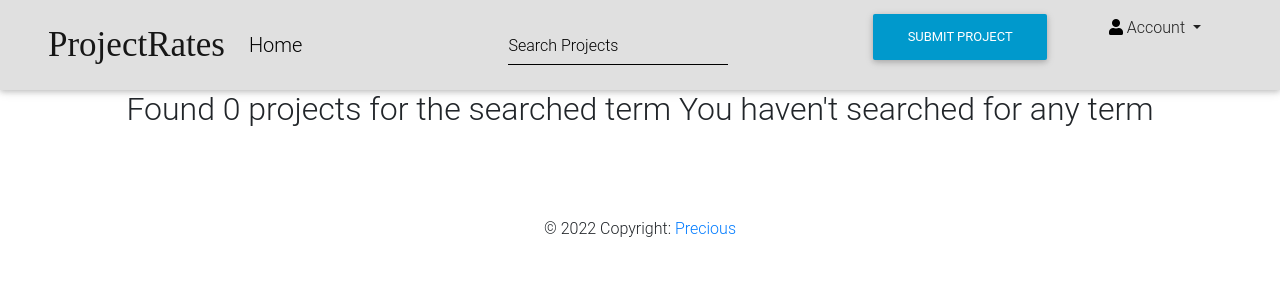
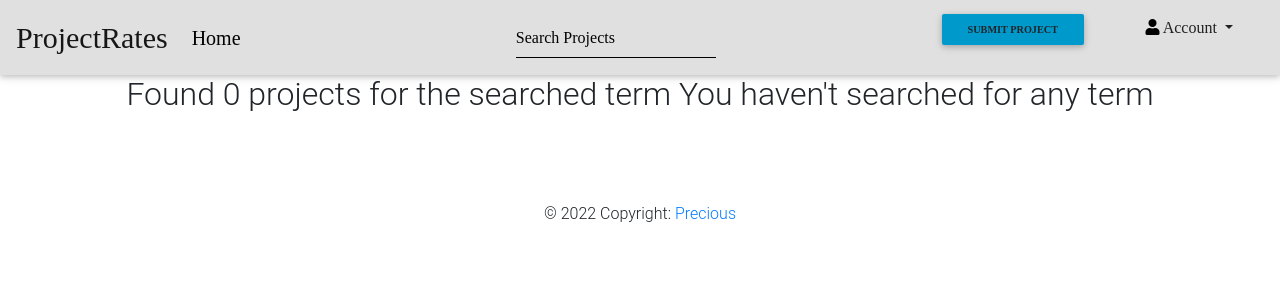
Before and after one commit to halimaprecious/ProjectRates, a Django app: page /search/ in a window 1280 px wide. Shown: the top 300 px of the page. Run offline with Django 4.2, Linux system fonts and the light colour scheme; the visitor is signed in with stand-in values (Sample User, id 1); some libraries are stand-ins or nearby versions.

Commit message:
Styled navbar

```diff
--- a/projects/templates/navbar.html
+++ b/projects/templates/navbar.html
@@ -1,31 +1,25 @@
-<nav class="pl-5 pr-5 navbar navbar-expand-lg navbar-light bg-light sticky-top">
-
-    <a class="navbar-brand title" href="{% url 'home' %}"style="font-size: 35px; font-family: 'Poppins';">ProjectRates</a>
+<nav class=" navbar navbar-expand-lg navbar-light bg-light sticky-top">
+    <a class="navbar-brand title" href="{% url 'home' %}"style="font-size: 30px; font-family: 'Poppins';">ProjectRates</a>
 
     <div class="collapse navbar-collapse" id="basicExampleNav">
-
       <ul class="navbar-nav mr-auto">
         <li class="text-white nav-item">
-            <a class="nav-link" href="{% url 'home' %}" style="font-size: 20px;">Home</a>
+            <a class="nav-link" href="{% url 'home' %}" style="font-size: 20px; font-family: 'Poppins';">Home</a>
           </li>
         </li>
-        {% if user.is_authenticated %}
-
-        {% endif %}
-
-        </ul>
+      </ul>
 
       {% if user.is_authenticated %}
-          <form class="form-inline" action="">
-            <div class="md-form my-1">
+          <form class="form-inline" action="{% url 'search_results' %}">
+            <div class="md-form my-1 "style= "font-family: 'Poppins'; ">
               <input class="form-control mr-sm-2" type="text" placeholder="Search Projects" aria-label="Search" name="keyword">
             </div>
           </form>
           {% endif %}
-          <div class="col-sm-6 col-lg-6 d-flex justify-content-end">
+          <div class="col-sm-6 col-lg-6 d-flex justify-content-end" style= "font-family: 'Poppins'; ">
               {% if user.is_authenticated %}
               <ul class="nav-item">
-                  <a class="nav-link btn btn text-white info-color-dark" href="">SUBMIT PROJECT </a>
+                  <a class="nav-link btn btn-sm info-color-dark font-weight-bold" href="{%url 'new-project'%}">SUBMIT PROJECT </a>
               </ul>
               <ul>
                 <li class="dropdown list-unstyled text-dark">
@@ -47,8 +41,8 @@
               </ul>
               {% else %}
               <li class="list-unstyled">
-                  <a class='btn btn-sm btn-default font-weight-bold' href="/accounts/login" style="font-size: 15px;">Login</a>
-                  <a class='btn btn-sm btn-default font-weight-bold' href="/accounts/register"style="font-size: 15px;">Register</a>
+                  <a class='btn btn-sm info-color-dark font-weight-bold' href="/accounts/login" style="font-size: 15px;">Signin</a>
+                  <a class='btn btn-sm info-color-dark font-weight-bold' href="/accounts/register"style="font-size: 15px;">Register</a>
               </li>
               {% endif %}
         </div>
```
Also changed, not shown: static/img/joshua-golde-qIu77BsFdds-unsplash.jpg (added).
